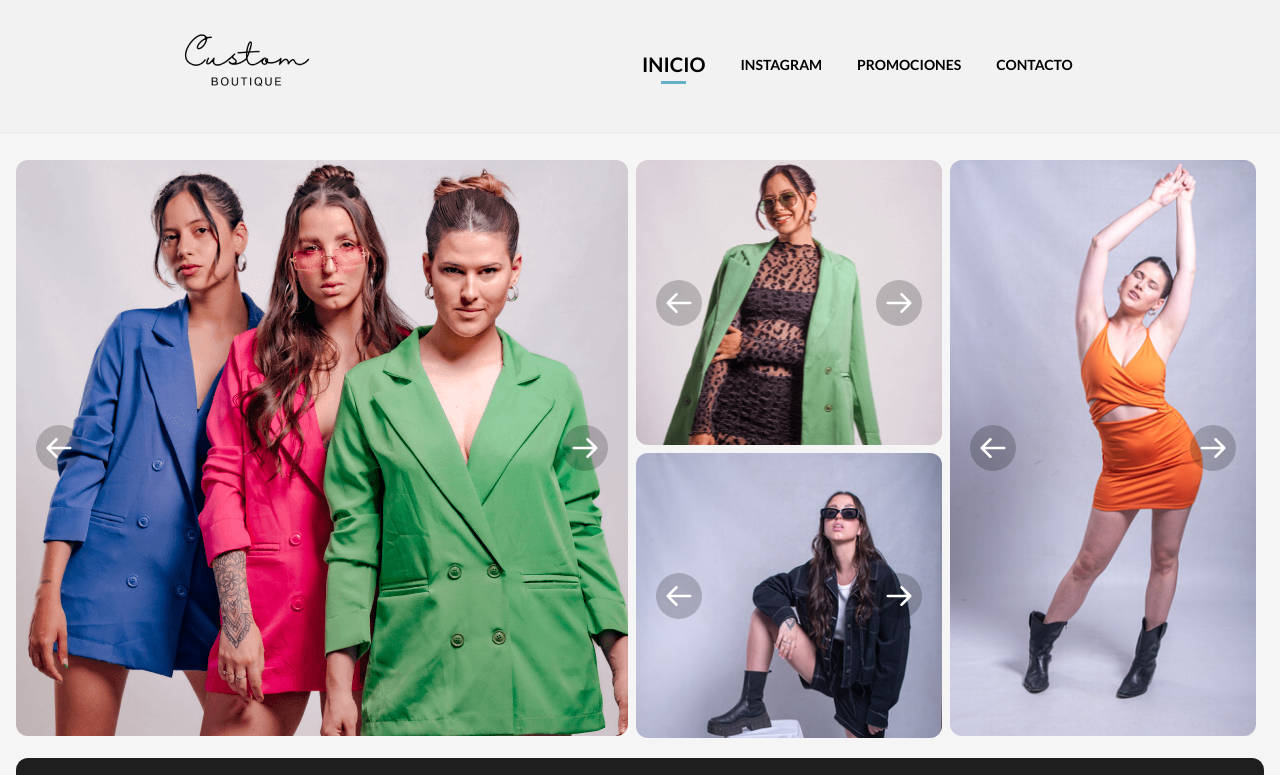
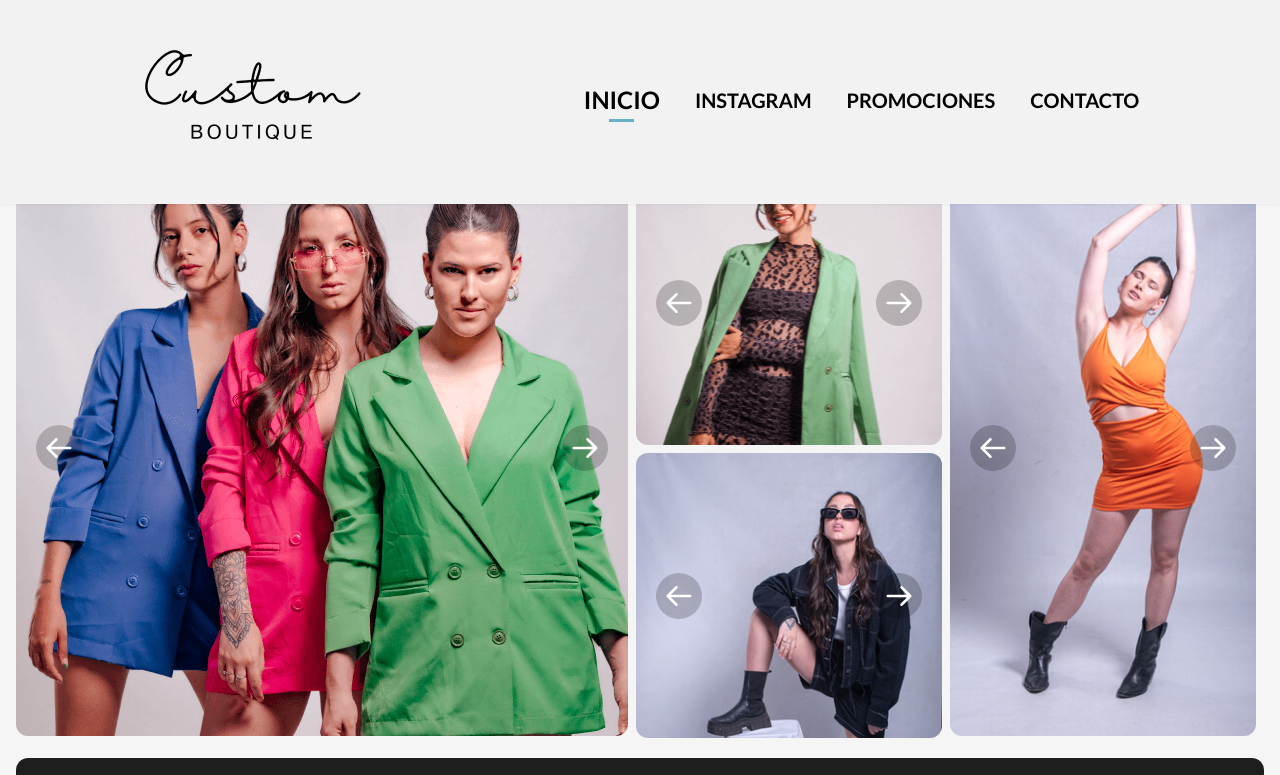
Before and after one commit to francobuceta/Custom-Boutique, a React (Vite) app: page / in a window 1280 px wide. Shown: the top 775 px of the page. Built offline with nearby package versions, Linux system fonts and the light colour scheme; no server answers.

Commit message:
fix text & logo navbar

```diff
--- a/src/pages/Navbar.jsx
+++ b/src/pages/Navbar.jsx
@@ -13,10 +13,10 @@ const navLinks = [
   { name: 'CONTACTO', href: 'contact' },
 ];
 
-const activeLinkClass = 'xl:text-[24px] leading-6 xl:leading-[29px] after:absolute after:-bottom-2 xl:after:-bottom-3 text-[20px] relative after:content-[""] after:bg-primary after:w-[25px] xl:after:w-[50px] after:left-[calc(50%-12.5px)] xl:after:left-[calc(50%-25px)] after:h-[3.5px] xl:after:h-[7px] after:transition-[width] after:duration-300 after:ease-in after';
+const activeLinkClass = 'lg:text-[24px] leading-6 xl:leading-[29px] after:absolute after:-bottom-2 xl:after:-bottom-3 text-[20px] relative after:content-[""] after:bg-primary after:w-[25px] xl:after:w-[50px] after:left-[calc(50%-12.5px)] xl:after:left-[calc(50%-25px)] after:h-[3.5px] xl:after:h-[7px] after:transition-[width] after:duration-300 after:ease-in after';
 
 const Navbar = () => {
-  const isDesktop = useMediaQuery('(min-width: 1440px)');
+  const isDesktop = useMediaQuery('(min-width: 1024px)');
 
   return (
     <nav className="flex justify-center md:justify-between items-center pt-[42px] pb-6 xl:pt-0 xl:pb-0 md:pt-5 pl-[32px] md:pl-0 m-auto mb-[7px] fixed top-0 w-screen bg-navbar z-[400] drop-shadow-sm">
@@ -27,7 +27,7 @@ const Navbar = () => {
         />
         <MobileMenu navLinks={navLinks} />
         <div className="hidden md:flex xl:ml-[116px]">
-          <ul className="flex items-center gap-[35px] xl:gap-[120px] text-[14px] xl:text-[20px] leading-[17px] xl:leading-6 font-bold">
+          <ul className="flex items-center gap-[35px] xl:gap-[120px] text-[14px] lg:text-[20px] leading-[17px] xl:leading-6 font-bold">
             {navLinks.map((link) => (
               <li key={link.name}>
                 <Link
```
